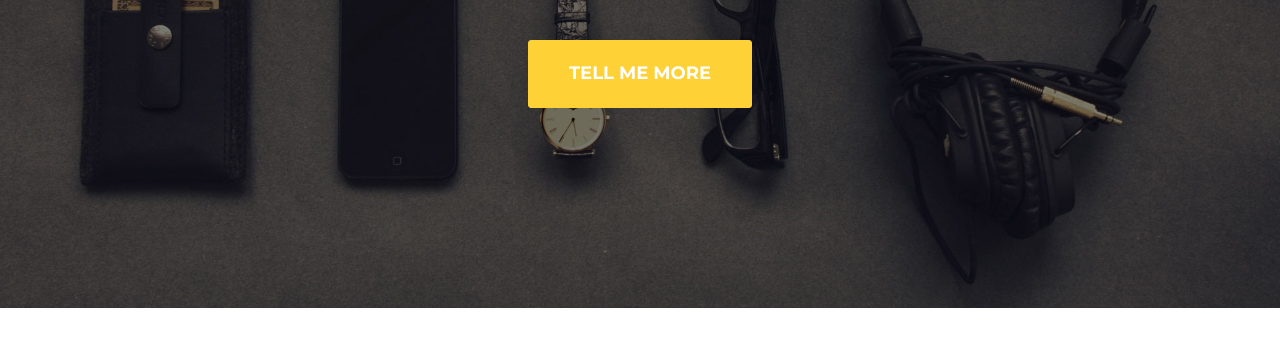
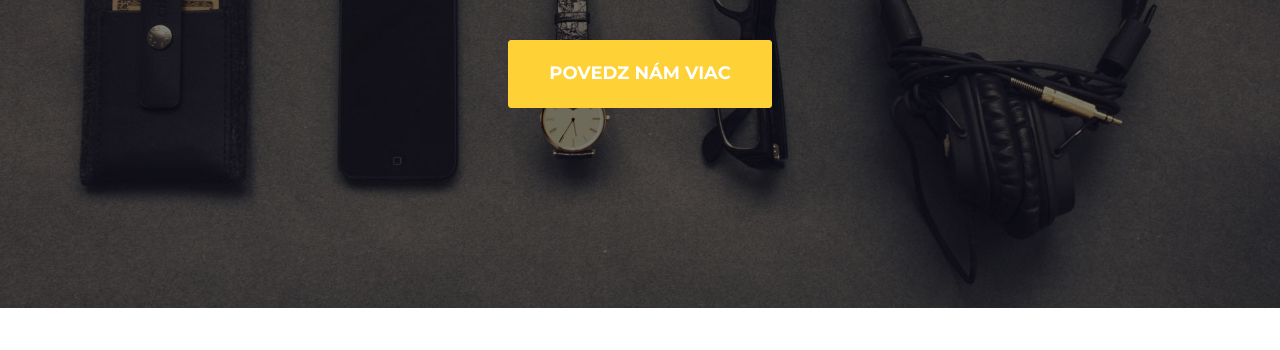
Before and after one commit to ceckoo/bootstrap, a website: page index.html in a window 1280 px wide. Shown: the part 450-800 px from the top of the page. Drawn offline with nearby package versions, Linux system fonts and the light colour scheme; a web font is replaced by a local one.

Commit message:
edit: text 13

```diff
--- a/index.html
+++ b/index.html
@@ -80,7 +80,7 @@
             <div class="intro-text">
                 <div class="intro-lead-in">Vitajte!</div>
                 <div class="intro-heading">Rád som ťa spoznal</div>
-                <a href="#services" class="page-scroll btn btn-xl">Tell Me More</a>
+                <a href="#services" class="page-scroll btn btn-xl">Povedz nám viac</a>
             </div>
         </div>
     </header>
```
